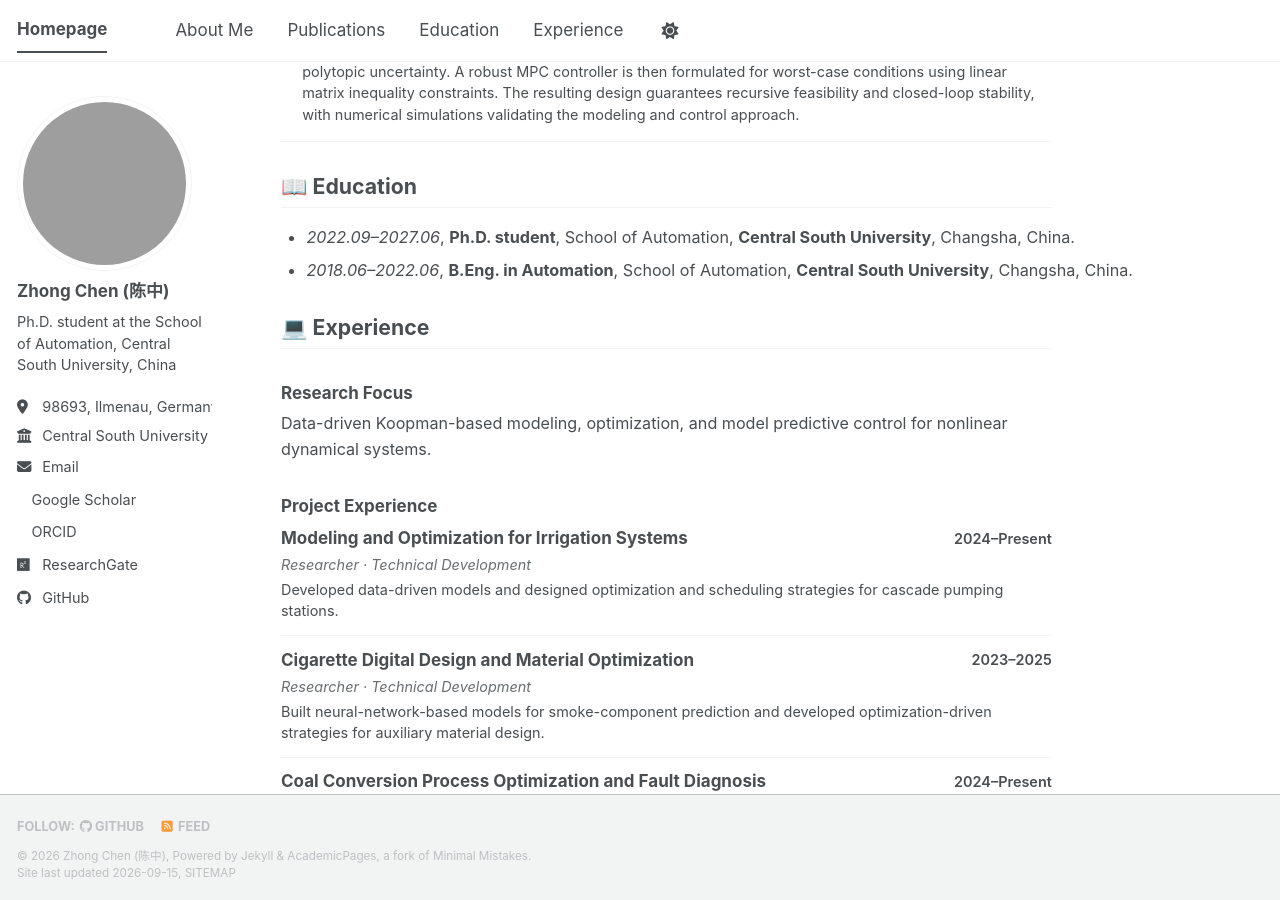
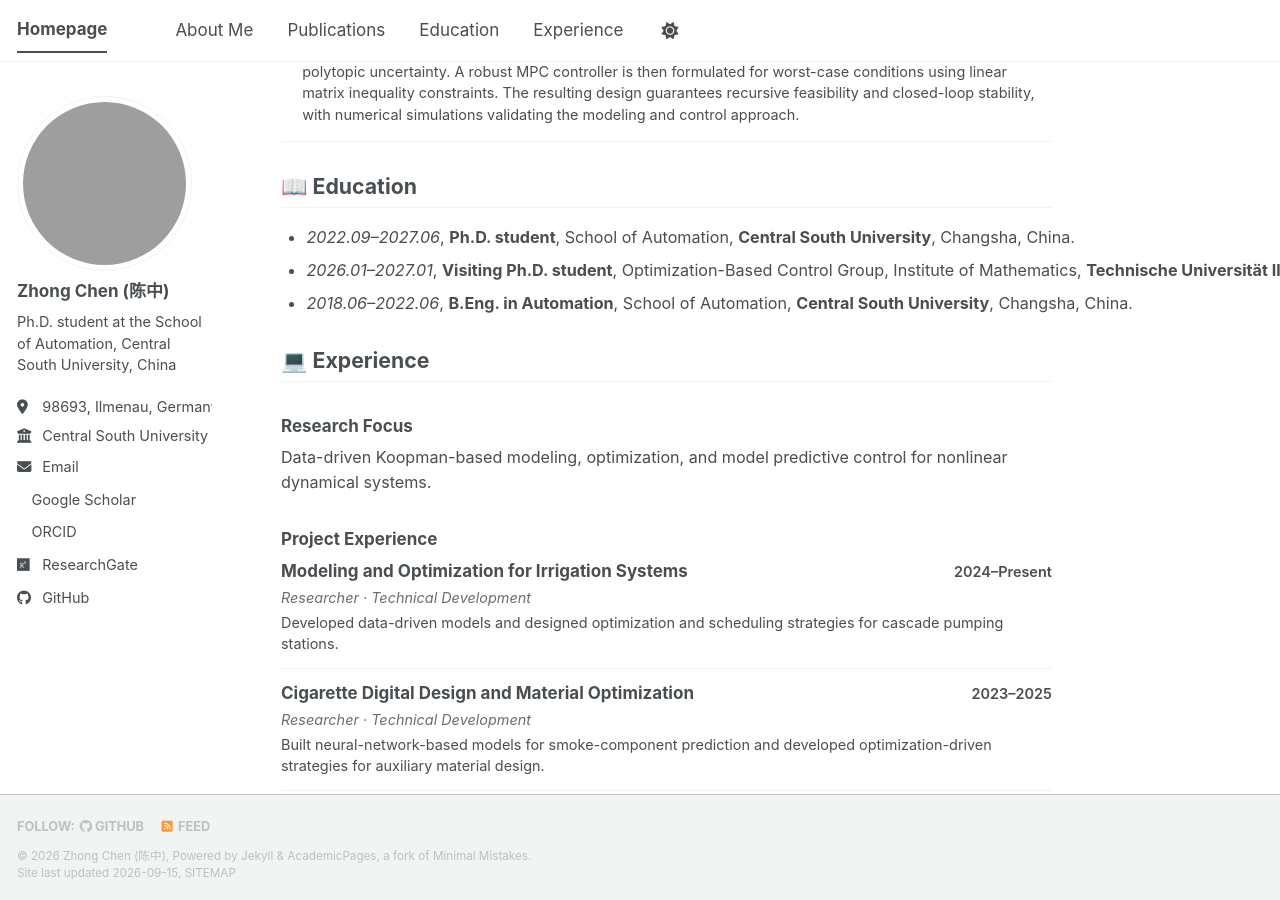
Before and after one commit to MichaelMillerCSU/MichaelMillerCSU.github.io, a Jekyll site: the page built from _pages/about.md, in a window 1280 px wide and 900 px high, scrolled down 968 px. Built offline with Jekyll 4.4.1, drawn with Linux system fonts in a browser that asks for light colours; a style sheet for code colours, icons or effects is not loaded.

Commit message:
Add visiting PhD education entry

```diff
--- a/_pages/about.md
+++ b/_pages/about.md
@@ -70,6 +70,7 @@ My research interests lie at the intersection of control, optimization, and lear
 ## 📖 Education
 
 - *2022.09–2027.06*, **Ph.D. student**, School of Automation, **Central South University**, Changsha, China.
+- *2026.01–2027.01*, **Visiting Ph.D. student**, Optimization-Based Control Group, Institute of Mathematics, **Technische Universität Ilmenau**, Ilmenau, Germany.
 - *2018.06–2022.06*, **B.Eng. in Automation**, School of Automation, **Central South University**, Changsha, China.
 {: .education-list}
 
```
